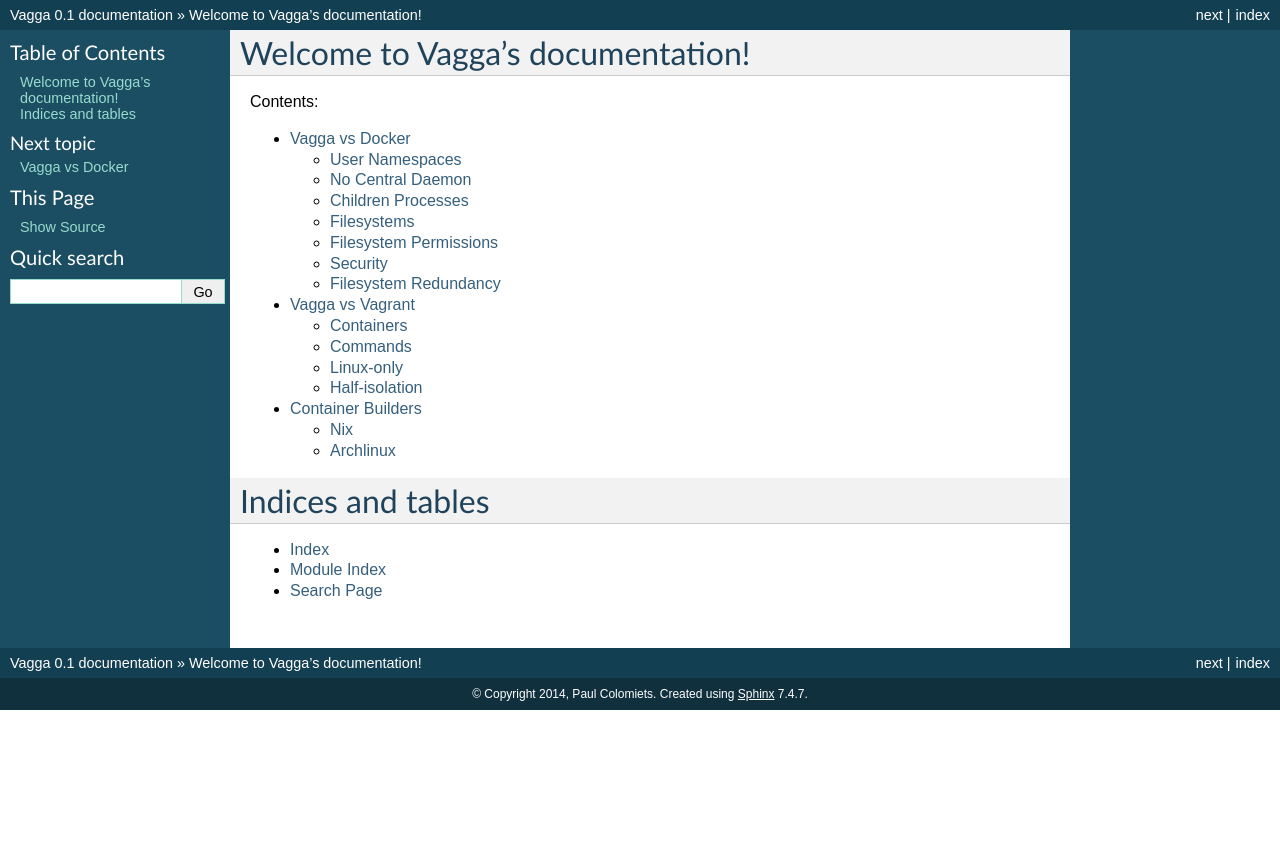
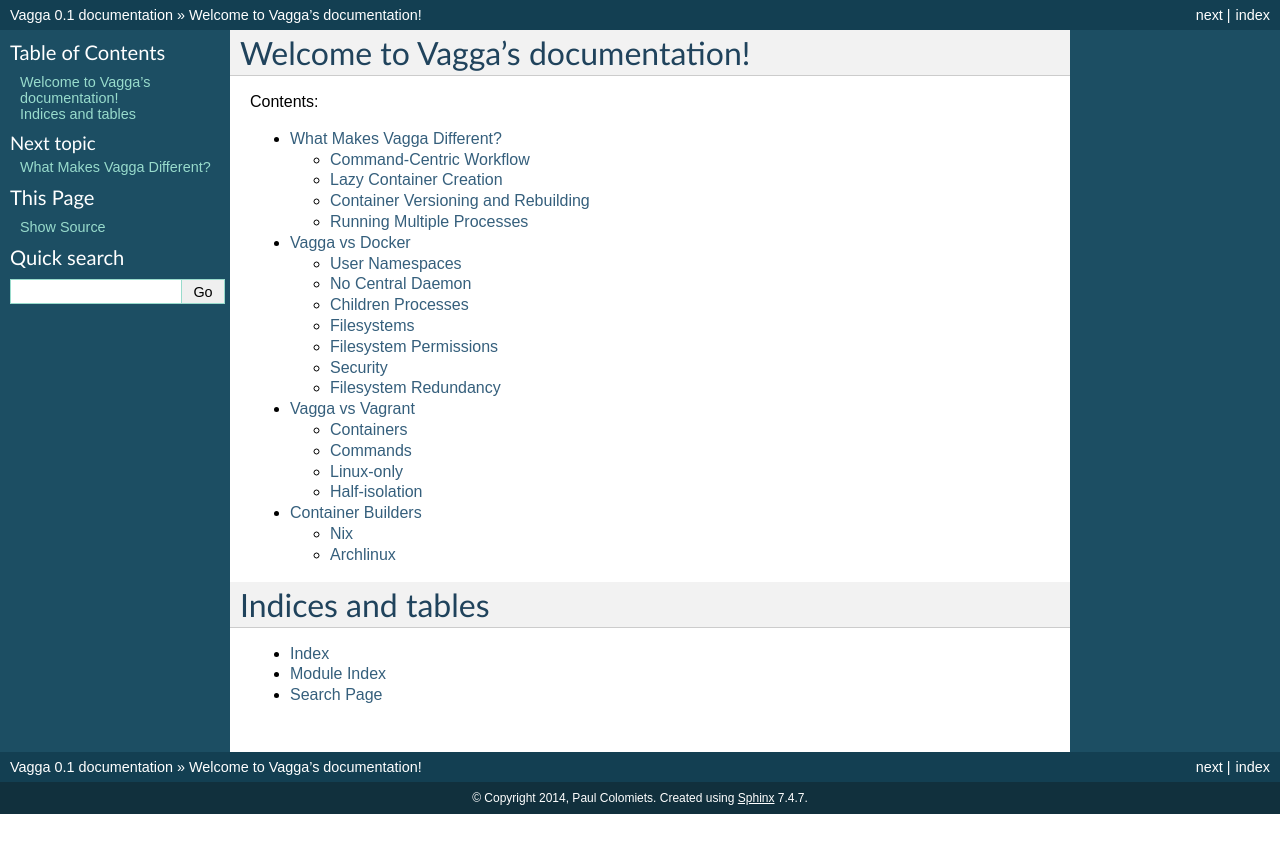
Before and after one commit to tailhook/vagga, a Sphinx documentation site: the page built from docs/index.rst, in a window 1280 px wide. Shown: the top 853 px of the page. Built offline with Sphinx 7.4.7, drawn with Linux system fonts in a browser that asks for light colours; some of the changed lines change nothing that is shown.

Commit message:
Add description of major vagga features

```diff
--- a/docs/index.rst
+++ b/docs/index.rst
@@ -7,6 +7,7 @@
 .. toctree::
    :maxdepth: 2
 
+   vagga_features
    compare_to_docker
    compare_to_vagrant
    builders
--- /dev/null
+++ b/docs/vagga_features.rst
@@ -0,0 +1,332 @@
+===========================
+What Makes Vagga Different?
+===========================
+
+There are four prominent features of vagga:
+
+* Command-centric workflow instead of container-centric
+* Lazy creation of containers
+* Containers are versioned and automatically rebuilt
+* Running multiple processes without headache
+
+Let's discuss them in details
+
+
+Command-Centric Workflow
+========================
+
+When you start working on project, you don't need to know anything about
+virtual machines, dependencies, paths whatever. You just need to know what you
+can do with it.
+
+Consider we have an imaginary web application. Let's see what we can
+do::
+
+    > git clone git@git.git:somewebapp.git somewebapp
+    > cd somewebapp
+    > vagga
+    Available commands:
+        build-js    build javascript files needed to run application
+        serve       serve a program on a localhost
+
+Ok, now we know that we probably expected to build javascipt files and that we
+can run a server. We now just do::
+
+    > vagga build-js
+    # container created, dependencies populated, javascripts are built
+    > vagga serve
+    Now you can go to http://localhost:8000 to see site in action
+
+Compare that to vagrant::
+
+    > vagrant up
+    # some machine(s) created
+    > vagrant ssh
+    # now you are in new shell. What to do?
+    > make
+    # ok probably something is built (if project uses make), what now?
+    > less README
+    # long reading follows
+
+Or compare that to docker::
+
+    > docker pull someuser/somewebapp
+    > docker run --rm --it someuser/somewebapp
+    # if you are lucky something is run, but how to build it?
+    # let's see the README
+
+
+Lazy Container Creation
+=======================
+
+There are few interesting cases where lazy containers help.
+
+
+Application Requires Multiple Environments
+------------------------------------------
+
+In our imaginary web application described above we might have very different
+environments to build javascript files, and to run the application. For example
+javascripts are usually built and compressed using Node.js. But if our server
+is written in python we don't need Node.js to run application. So it's often
+desirable to run application in a container without build dependencies, at
+least to be sure that you don't miss some dependency.
+
+Let's declare that with vagga. Just define two containers:
+
+.. code-block:: yaml
+
+   containers:
+
+     build:
+       builder: ubuntu
+       parameters:
+         packabes: make nodejs uglifyjs
+
+     serve:
+       builder: ubuntu
+       parameters:
+         packages: python-django
+
+One for each command:
+
+.. code-block:: yaml
+
+   commands:
+
+     build-js:
+       container: build
+       run: "make build-js"
+
+     serve:
+       container: serve
+       run: "python manage.py runserver"
+
+Similarly might be defined test container and command:
+
+.. code-block:: yaml
+
+   containers:
+
+     testing:
+       builder: ubuntu
+       parameters:
+         packabes: make nodejs uglifyjs python-django nosetests
+
+   commands:
+
+     test:
+       container: testing
+       command: nosetests
+
+And your user never care how many containers are there. User only runs whatever
+comands he needs.
+
+How is it done in vagrant?
+
+::
+
+    > vagrant up
+    # two containers are up at this point
+    > vagrant ssh build -- make
+    # built, now we don't want to waste memory for build virtual machine
+    > vagrant halt build
+    > vagrant ssh serve -- python manage.py runserver
+
+
+Project With Examples
+---------------------
+
+Many open-source projects and many proprietary libraries have some examples.
+Often samples have additional dependencies. If you developing a markdown parser
+library, you might have a tiny example web application using flask that
+converts markdown to html on the fly::
+
+    > vagga
+    Available commands:
+        md2html         convert markdown to html without installation
+        tests           run tests
+        example-web     run live demo (flask app)
+        example-plugin  example of plugin for markdown parser
+    > vagga example-web
+    Now go to http://localhost:8000 to see the demo
+
+How would you achieve the same with vagrant?
+
+::
+
+    > ls -R examples
+    examples/web:
+    Vagrantfile README flask-app.py
+
+    examples/plugin:
+    Vagrantfile README main.py plugin.py
+
+    > cd examples/web
+    > vagrant up && vagrant ssh -- python main.py --help
+    > vagrant ssh -- python main.py --port 8000
+    # ok got it, let's stop it
+    > vagrant halt && vagrant destroy
+
+I.e. a ``Vagrantfile`` per example. Then user must keep track of what
+containers he have done ``vagrant up`` in, and do not forget to shutdown and
+destroy them.
+
+.. note:: example with Vagrant is very imaginary, because unless you insert
+   files in container on provision stage, your project root is inaccessible in
+   container of ``examples/web``. So you need some hacks to make it work.
+
+Docker case is very similar to Vagrant one.
+
+
+Container Versioning and Rebuilding
+===================================
+
+What if the project dependencies are changed by upstream? No problem::
+
+    > git pull
+    > vagga serve
+    # vagga notes that dependencies changed, and rebuilds container
+    > git checkout stable
+    # moving to stable branch, to fix some critical bug
+    > vagga serve
+    # vagga uses old container that is probably still around
+
+Vagga hashes dependencies, and if the hash changed creates new container.
+Old ones are kept around for a while, just in case you revert to some older
+commit or switch to another branch.
+
+.. note:: For all backends except ``nix``, version hash is derived from
+   parameters of a builder. For ``nix`` we use hash of nix derivations that is
+   used to build container, so change in ``.nix`` file or its dependencies
+   trigger rebuild too (unless it's non-significant change, like whitespace
+   change or swapping lines).
+
+How you do this with Vagrant::
+
+    > git pull
+    > vagrant ssh -- python manage.py runserver
+    ImportError
+    > vagrant reload
+    > vagrant ssh -- python manage.py runserver
+    ImportError
+    > vagrant reload --provision
+    #  If you are lucky and your provision script is good, dependency installed
+    > vagrant ssh -- python manage.py runserver
+    # Ok it works
+    > git checkout stable
+    > vagrant ssh -- python manage.py runserver
+    # Wow, we still running dependencies from "master", since we added
+    # a dependency it works for now, but may crash when deploying
+    > vagrant restart --provision
+    # We used ``pip install requirements.txt`` in provision
+    # and it doesn't delete dependencies
+    > vagrant halt
+    > vagrant destroy
+    > vagrant up
+    # let's wait ... it sooo long.
+    > vagrant ssh -- python manage.py runserver
+    # now we are safe
+    > git checkout master
+    # Oh no, need to rebuild container again?!?!
+
+Using Docker? Let's see::
+
+    > git pull
+    > docker run --rm -it me/somewebapp python manage.py runserver
+    ImportError
+    > docker tag me/somewebapp:latest me/somewebapp:old
+    > docker build -t me/somewebapp .
+    > docker run --rm -it me/somewebapp python manage.py runserver
+    # Oh, that was simple
+    > git checkout stable
+    > docker run --rm -it me/somewebapp python manage.py runserver
+    # Oh, crap, I forgot to downgrade container
+    # We were smart to tag old one, so don't need to rebuild:
+    > docker run --rm -it me/somewebapp:old python manage.py runserver
+    # Let's also rebuild dependencies
+    > ./build.sh
+    Running: docker run --rm me/somewebapp_build python manage.py runserver
+    # Oh crap, we have hard-coded container name in build script?!?!
+
+Well, docker is kinda easier because we can have multiple containers around,
+but still hard to get right.
+
+
+Running Multiple Processes
+==========================
+
+Many projects require multiple processes around. E.g. when running web
+application on development machine there are at least two components: database
+and app itself. Usually developers run database as a system process and a
+process in a shell.
+
+When running in production one usually need also a cache and a webserver. And
+developers are very lazy to run those components on development system, just
+because it's complex to manage. E.g. if you have a startup script like this::
+
+    #!/bin/sh
+    redis-server ./config/redis.conf &
+    python manage.py runserver
+
+You are going to loose ``redis-server`` running in background when python
+process dead or interrupted. Running them in different tabs of your terminal
+works while there are two or three services. But today more and more projects
+adopt service-oriented architecture. Which means there are many services in
+your project (e.g. in our real-life example we had 11 services written by
+ourselves and we also run two mysql and two redis nodes to emulate clustering).
+
+This means either production setup and development are too diverse, or we need
+better tools to manage processes.
+
+How vagrant helps? Almost in no way. You can run some services as a system
+services inside a vagrant. And you can also have multiple virtual machines
+with services, but this doesn't solve core problem.
+
+How docker helps? It only makes situation worse, because now you need to follow
+logs of many containers, and remember to ``docker stop`` and ``docker rm`` the
+processes on every occassion.
+
+Vagga's way:
+
+.. code-block:: yaml
+
+  commands:
+    run_full_app:
+      supervise-mode: stop-on-failure
+      supervise:
+        web:
+          container: python
+          run: "python manage.py runserver"
+        redis:
+          container: redis
+          run: "redis-server ./config/redis.conf"
+        celery:
+          container: python
+          run: "python manage.py celery worker"
+
+No just run::
+
+    > vagga run_full_app
+    # two python processes and a redis started here
+
+It not only allows you to start processes in multiple containers, it also
+does meaningful monitoring of them. The ``stop-on-failure`` mode means if any
+process failed to start or terminated, terminate all processes. It's opposite
+to the usual meaning of supervising, but it's super-useful development tool.
+
+Let's see how it's helpful. In example above celery may crash (for example
+because of misconfiguration, or OOM, or whatever). Usually when running many
+services you have many-many messages on startup, so you may miss it. Or it may
+crash later. So you click on some task in web app, and wait when the task is
+done. After some time, you think that it *may* be too long, and start looking
+in logs here and there. And after some tinkering around you see that celery is
+just down. Now, you lost so much time just waiting. Wouldn't it be nice if
+everything is just crashed and you notice it immediately? Yes it's what
+``stop-on-failure`` does.
+
+Then if you want to stop it, you just press ``Ctrl+C`` and wait for it to shut
+down. If it hangs for some reason (may be you created a bug), you repeat or
+press ``Ctrl+/`` (which is ``SIGQUIT``), or just do ``kill -9`` from another
+shell. In any case vagga will not exit until all processes are shut down and
+no hanging processes are left ever (Yes, even with ``kill -9``).
```
